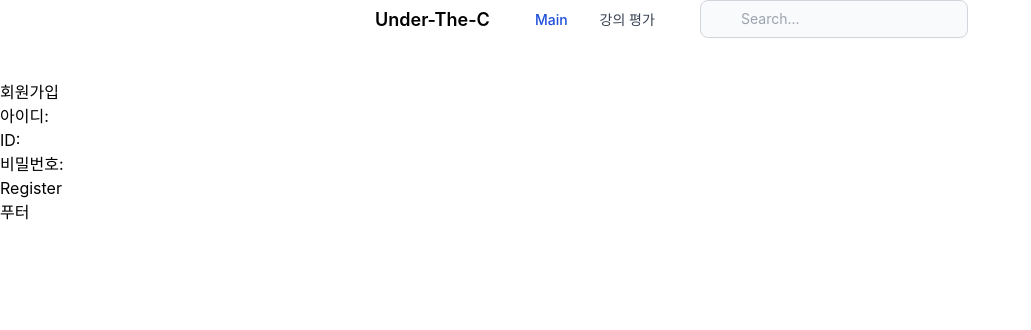
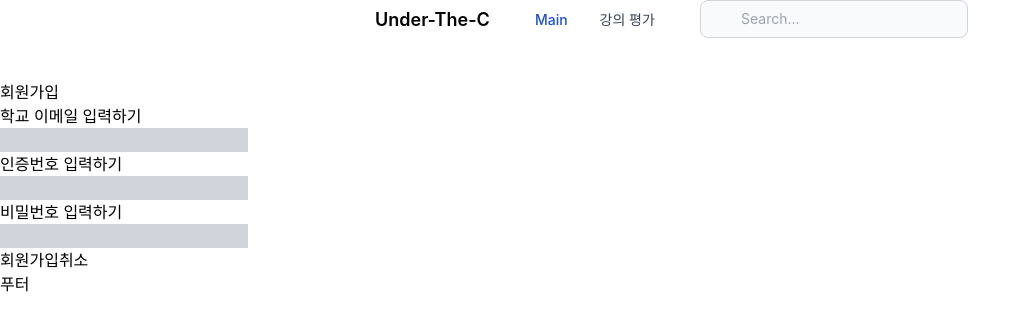
Before and after one commit to OhHyukJun/Under-The-C, a React (Create React App) app in the folder frontend-react/: page /RegisterPage in a window 1280 px wide. Shown: the top 330 px of the page, without its empty margins (0-1031 px from the left). Built offline with nearby package versions, Linux system fonts and the light colour scheme.

Commit message:
Design: css 작업

```diff
--- a/frontend-react/src/Layout/Header.tsx
+++ b/frontend-react/src/Layout/Header.tsx
@@ -1,3 +1,4 @@
+
 const Header = () => {
     return (
         <div className="max-w-2xl mx-auto">
--- a/frontend-react/src/Pages/Auth/RegisterPage.tsx
+++ b/frontend-react/src/Pages/Auth/RegisterPage.tsx
@@ -2,8 +2,8 @@ import React from 'react';
 import { useForm } from 'react-hook-form';
 
 interface Member {
-  name: string;
-  id: string;
+  email: string;
+  authNumber: number;
   password: string;
 }
 
@@ -19,30 +19,33 @@ const RegisterPage = () => {
 
   return (
     <>
-      <h2>회원가입</h2>
+      <h1>회원가입</h1>
       <form onSubmit={handleSubmit(onSubmit)}>
         <label>
-          아이디:
+          <p>학교 이메일 입력하기</p>
           <input
-            type="text"
-            {...register('name', { required: '이름을 입력하세요' })}
+            className=" absolute bg-gray-300"
+            type="email"
+            {...register('email', { required: '이메일을 입력하세요' })}
           />
         </label>
         <br />
         <label>
-          ID:
+          <p>인증번호 입력하기</p>
           <input
-            type="id"
-            {...register('id', { required: '아이디를 입력해주세요'})}
+            className="absolute bg-gray-300"
+            type="text"
+            {...register('authNumber', { required: '인증번호를 입력해주세요'})}
           />
         </label>
         <br />
         <label>
-          비밀번호:
+          <p>비밀번호 입력하기</p>
           <input
+            className=" absolute bg-gray-300"
             type="password"
             {...register('password', {
-                required: '비밀번호를 입력해주세요',
+                required: '비밀번호를 입력',
                     minLength:{
                         value: 6,
                         message: '비밀번호는 최소 6자리입니다.',
@@ -51,8 +54,9 @@ const RegisterPage = () => {
           />
         </label>
         <br />
-        <p>{errors?.name?.message || errors?.id?.message ||errors?.password?.message}</p>
-        <button type="submit">Register</button>
+        <p>{errors?.email?.message || errors?.authNumber?.message ||errors?.password?.message}</p>
+        <button type="submit">회원가입</button>
+        <button type="reset">취소</button>
       </form>
     </>
   );
```
